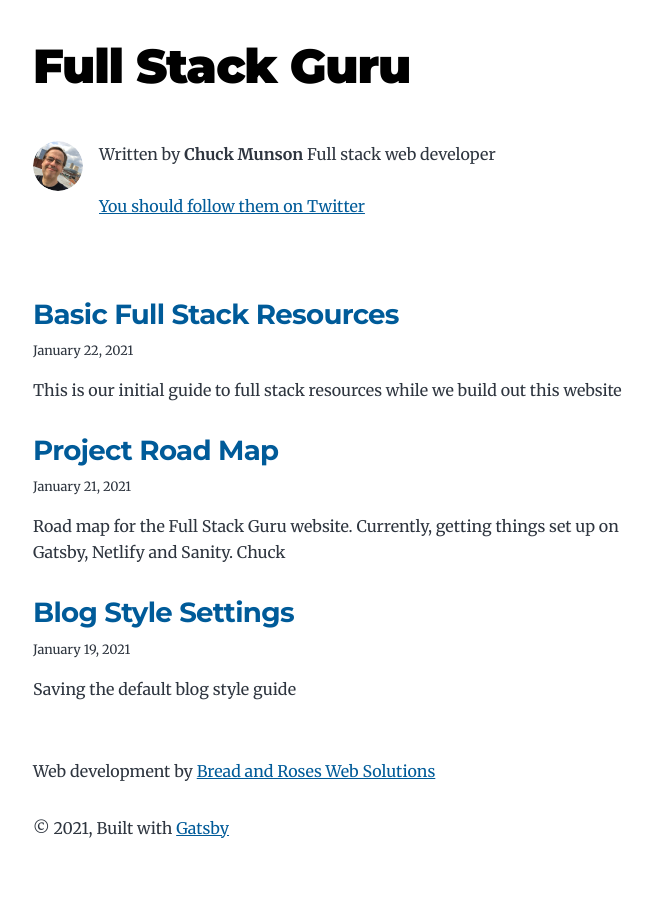
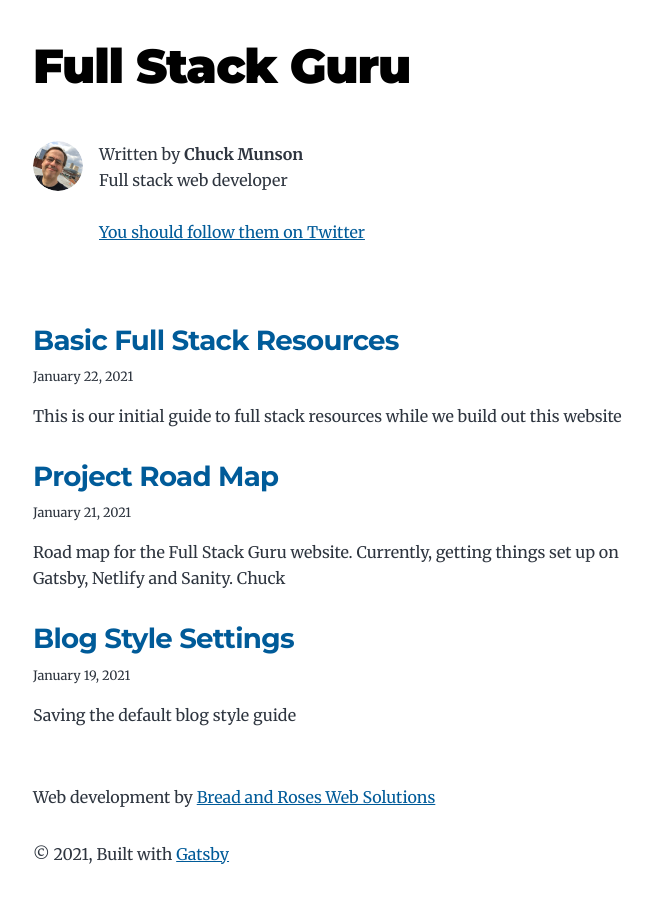
Before and after one commit to charlesmunson/full-stack-guru2021, a Gatsby site: page / in a window 1280 px wide. Shown: the whole page, without its empty margins (291-944 px from the left). Built offline with nearby package versions, Linux system fonts and the light colour scheme; Gatsby itself is replaced by a stand-in of ours.

Commit message:
Testing HTML

```diff
--- a/src/components/bio.js
+++ b/src/components/bio.js
@@ -53,7 +53,7 @@ const Bio = () => {
       )}
       {author?.name && (
         <p>
-          Written by <strong>{author.name}</strong> {author?.summary || null}
+          Written by <strong>{author.name}</strong><br /> {author?.summary || null}
           {` `}
           <br /><a href={`https://twitter.com/${social?.twitter || ``}`}>
           <br />You should follow them on Twitter
```
